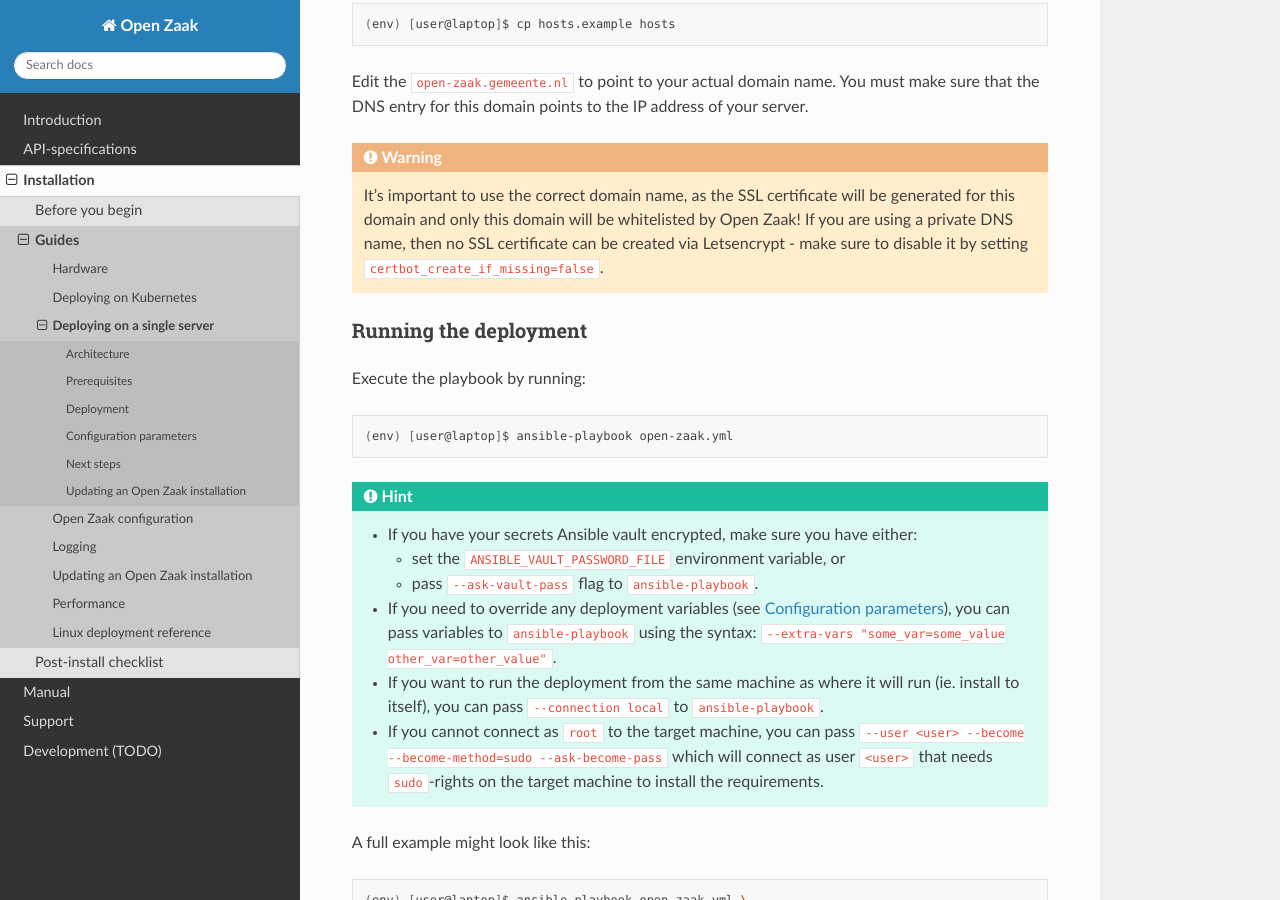
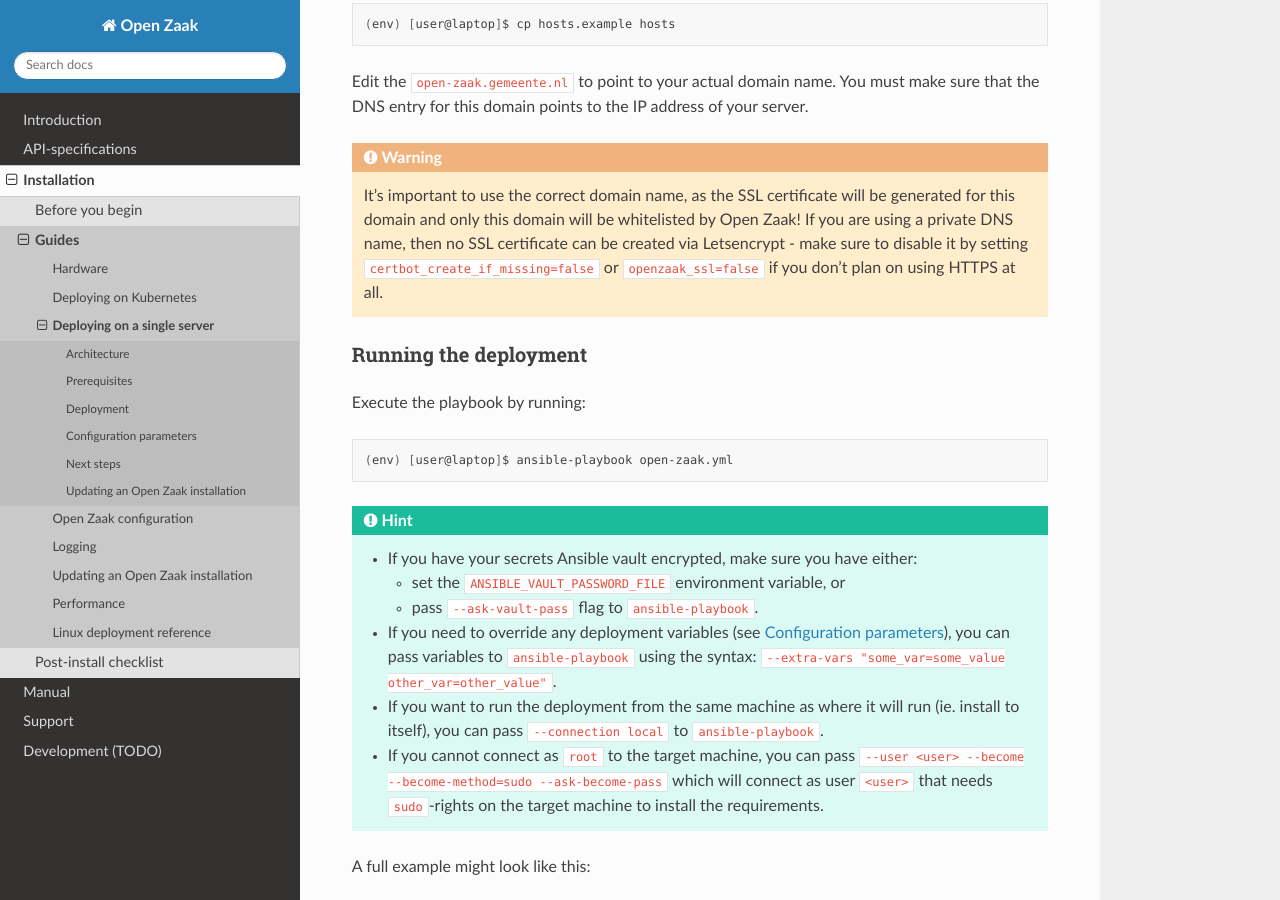
Before and after one commit to open-zaak/open-zaak, a Sphinx documentation site: the page built from docs/installation/deployment/single_server.rst, in a window 1280 px wide and 900 px high, scrolled down 2147 px. Built offline with Sphinx 7.4.7 and the Read the Docs theme 2.0.0, drawn with Linux system fonts in a browser that asks for light colours; pages that are not in the unit, such as notebooks, are missing from menus.

Commit message:
:ok_hand: Processed feedback
Co-Authored-By: Joeri Bekker <joeri@maykinmedia.nl>

```diff
--- a/docs/installation/deployment/single_server.rst
+++ b/docs/installation/deployment/single_server.rst
@@ -119,7 +119,8 @@
    will be generated for this domain and only this domain will be whitelisted
    by Open Zaak! If you are using a private DNS name, then no SSL certificate
    can be created via Letsencrypt - make sure to disable it by setting
-   ``certbot_create_if_missing=false``.
+   ``certbot_create_if_missing=false`` or ``openzaak_ssl=false`` if you don't
+   plan on using HTTPS at all.
 
 .. _deployment_containers_playbook:
 
```
